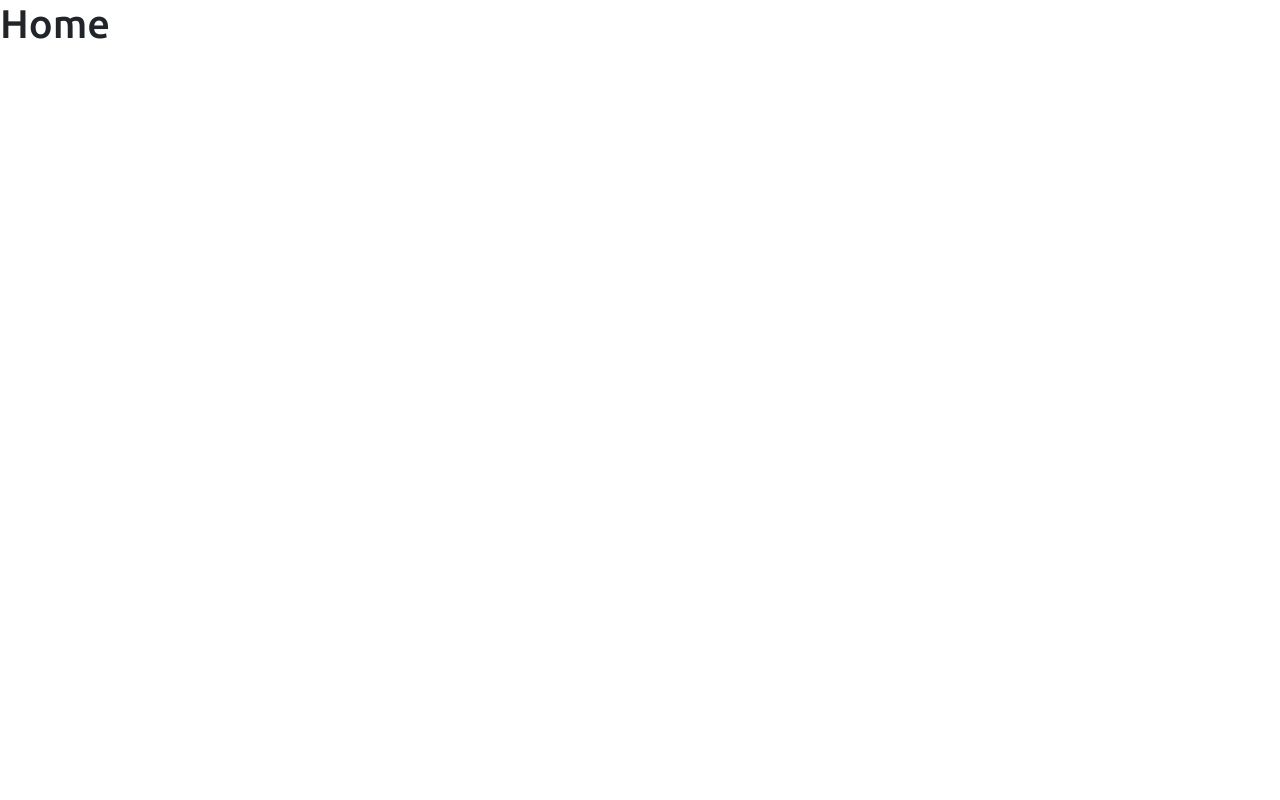
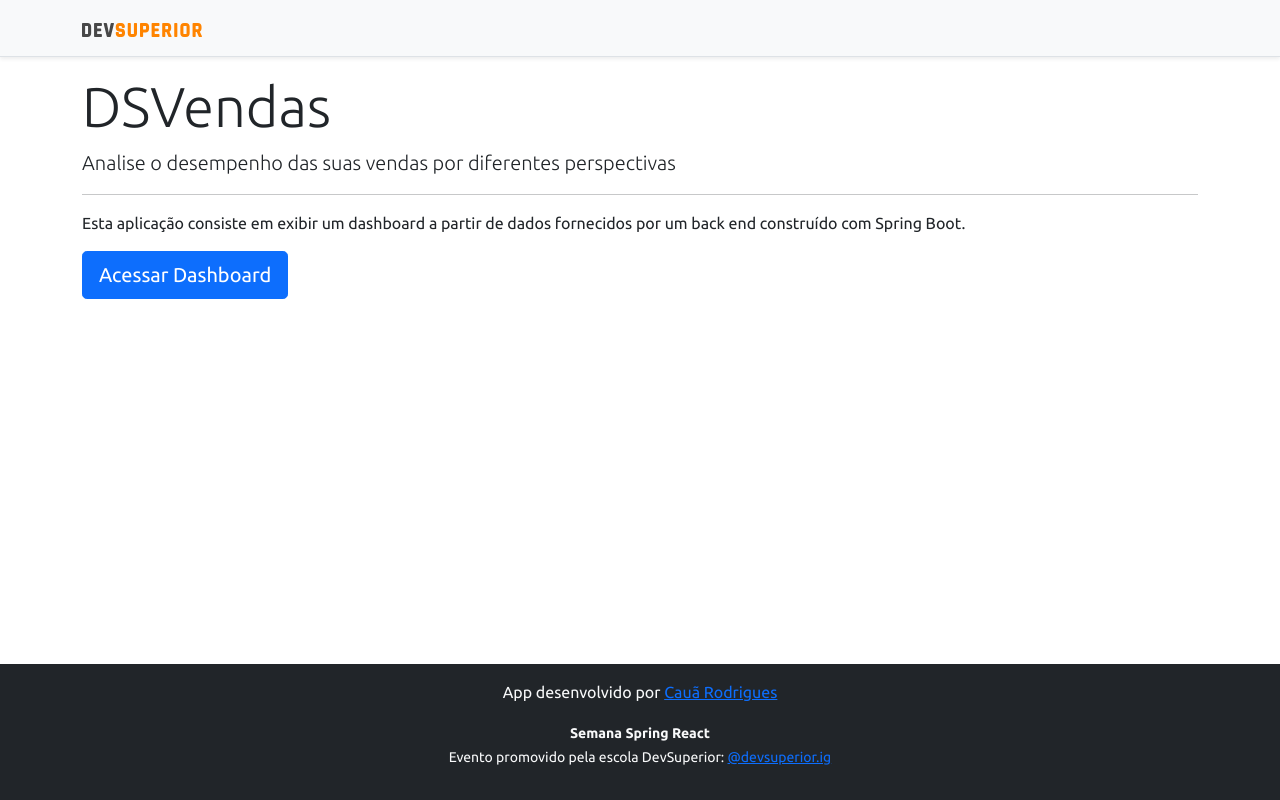
Before and after one commit to CauaRodrigues/projeto-sds3, a React (Create React App) app in the folder frontend/: page / in a window 1280 px wide. Built offline with nearby package versions, Linux system fonts and the light colour scheme.

Commit message:
Home, navigation

```diff
--- a/frontend/src/components/NavBar/index.tsx
+++ b/frontend/src/components/NavBar/index.tsx
@@ -1,3 +1,4 @@
+import { Link } from "react-router-dom";
 import ImgDsDark from "../../assets/img/ds-dark.svg";
 
 const NavBar = () => {
@@ -5,7 +6,9 @@
 		<div className="d-flex flex-column flex-md-row align-items-center p-3 px-md-4 mb-3 bg-light border-bottom shadow-sm">
 			<div className="container">
 				<nav className="my-2 my-md-0 mr-md-3">
-					<img src={ImgDsDark} alt="DevSuperior" width="120" />
+					<Link to="/">
+						<img src={ImgDsDark} alt="DevSuperior" width="120" />
+					</Link>
 				</nav>
 			</div>
 		</div>
--- a/frontend/src/pages/Home/index.tsx
+++ b/frontend/src/pages/Home/index.tsx
@@ -1,8 +1,29 @@
+import Footer from "components/Footer";
+import NavBar from "components/NavBar";
+import { Link } from "react-router-dom";
+
 const Home = () => {
 	return (
-		<div>
-			<h1>Home</h1>
-		</div>
+		<>
+			<NavBar />
+			<div className="container">
+				<div className="jumbotron">
+					<h1 className="display-4">DSVendas</h1>
+					<p className="lead">
+						Analise o desempenho das suas vendas por diferentes perspectivas
+					</p>
+					<hr />
+					<p>
+						Esta aplicação consiste em exibir um dashboard a partir de dados
+						fornecidos por um back end construído com Spring Boot.
+					</p>
+					<Link className="btn btn-primary btn-lg" to="/dashboard">
+						Acessar Dashboard
+					</Link>
+				</div>
+			</div>
+			<Footer />
+		</>
 	);
 };
 
```
